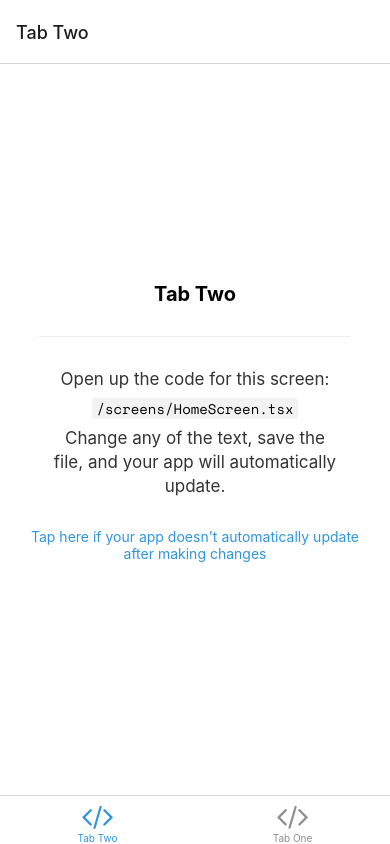
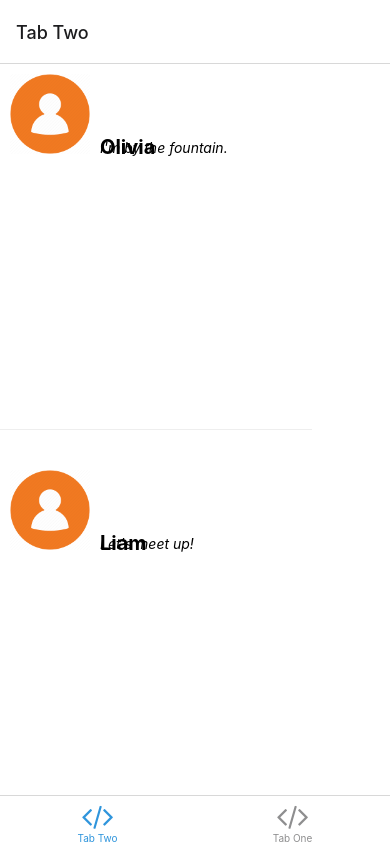
Before and after one commit to maaarvin-was-here/hi5, a React Native app: screen /TabTwo in a window 390 px wide. Built offline with nearby package versions, Linux system fonts and the light colour scheme; what expo-linking would draw is missing.

Commit message:
added some message boxes

```diff
--- /dev/null
+++ b/components/CurrentMessageBox.tsx
@@ -0,0 +1,50 @@
+import * as React from 'react';
+import { Image, StyleSheet } from 'react-native';
+
+import { Text, View } from '../components/Themed';
+
+type CurrentMessageBoxProps = {
+  message: string;
+  name: string;
+};
+
+export default function CurrentMessageBox(props: CurrentMessageBoxProps) {
+  const { message, name } = props;
+  return (
+    <View style={styles.container}>
+      <Text>
+        <View style={styles.container}>
+          <Image
+            source={require('./img/avatar_1.png')}
+            style={{ width: 80, height: 80 }}
+          />
+        </View>
+        <View style={styles.container}>
+          <Text style={styles.name}>
+            {name}
+            {'\n'}
+          </Text>
+          <Text style={styles.italic}>{message}</Text>
+        </View>
+      </Text>
+    </View>
+  );
+}
+
+const styles = StyleSheet.create({
+  container: {
+    flex: 1,
+    padding: 5,
+  },
+  name: {
+    marginTop: 10,
+    fontSize: 20,
+    fontWeight: 'bold',
+  },
+  italic: { fontStyle: 'italic', marginTop: -20 },
+  separator: {
+    marginVertical: 30,
+    height: 1,
+    width: '80%',
+  },
+});
--- a/screens/HomeScreen.tsx
+++ b/screens/HomeScreen.tsx
@@ -1,15 +1,25 @@
 import * as React from 'react';
 import { StyleSheet } from 'react-native';
 
-import EditScreenInfo from '../components/EditScreenInfo';
-import { Text, View } from '../components/Themed';
+import { View } from '../components/Themed';
+import CurrentMessageBox from '../components/CurrentMessageBox';
 
 export default function HomeScreen() {
   return (
     <View style={styles.container}>
-      <Text style={styles.title}>Tab Two</Text>
-      <View style={styles.separator} lightColor="#eee" darkColor="rgba(255,255,255,0.1)" />
-      <EditScreenInfo path="/screens/HomeScreen.tsx" />
+      <CurrentMessageBox
+        name="Olivia"
+        message="I'm by the fountain."
+      ></CurrentMessageBox>
+      <View
+        style={styles.separator}
+        lightColor="#eee"
+        darkColor="rgba(255,255,255,0.1)"
+      />
+      <CurrentMessageBox
+        name="Liam"
+        message="Let's meet up!"
+      ></CurrentMessageBox>
     </View>
   );
 }
@@ -17,8 +27,6 @@ export default function HomeScreen() {
 const styles = StyleSheet.create({
   container: {
     flex: 1,
-    alignItems: 'center',
-    justifyContent: 'center',
   },
   title: {
     fontSize: 20,
--- a/tsconfig.json
+++ b/tsconfig.json
@@ -1,6 +1,8 @@
 {
   "extends": "expo/tsconfig.base",
   "compilerOptions": {
-    "strict": true
+    "jsx": "react",
+    "strict": true,
+    "noImplicitAny": false
   }
 }
```
Also changed, not shown: package.json (+11 -1 lines), components/img/avatar_1.png (added), 1 other file (tests, documents, lock files or other folders).
